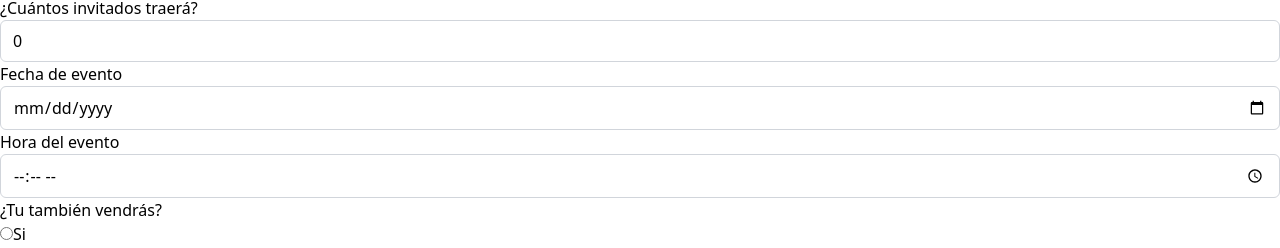
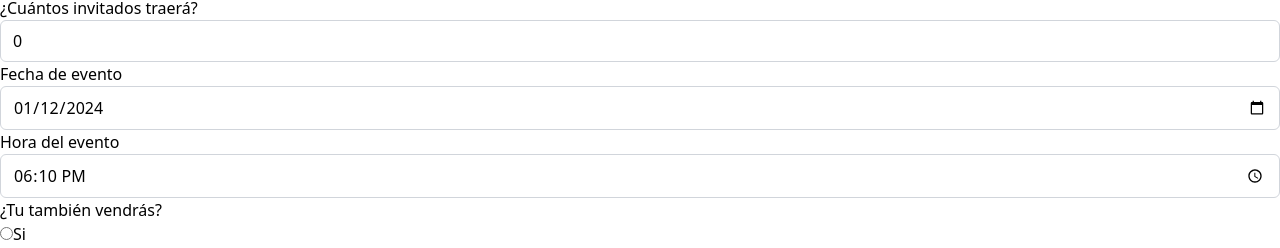
Before and after one commit to victorivanlopezlearning/crm-zustand-app, a React (Vite) app: page /dashboard/wedding-invitation in a window 1280 px wide. Shown: the part 568-816 px from the top of the page. Built offline with nearby package versions, Linux system fonts and the light colour scheme; no server answers.

Commit message:
Added: eventDate and eventTime functionality

```diff
--- a/src/pages/03-slices/WeddingInvitationPage.tsx
+++ b/src/pages/03-slices/WeddingInvitationPage.tsx
@@ -12,6 +12,11 @@ export const WeddingInvitationPage = () => {
 
   const guestCount = useWeddingBoundStore((state) => state.guestCount);
   const setGuestCount = useWeddingBoundStore((state) => state.setGuestCount);
+
+  const eventDate = useWeddingBoundStore((state) => state.eventYYYYMMDD());
+  const eventTime = useWeddingBoundStore((state) => state.eventHHMM());
+  const setEventDate = useWeddingBoundStore((state) => state.setEventDate);
+  const setEventTime = useWeddingBoundStore((state) => state.setEventTime);
 
   return (
     <>
@@ -88,6 +93,8 @@ export const WeddingInvitationPage = () => {
                     type="date"
                     name="eventDate"
                     id="eventDate"
+                    value={eventDate}
+                    onChange={(e) => setEventDate(e.target.value)}
                   />
                 </div>
               </div>
@@ -102,6 +109,8 @@ export const WeddingInvitationPage = () => {
                     type="time"
                     name="eventTime"
                     id="eventTime"
+                    value={eventTime}
+                    onChange={(e) => setEventTime(e.target.value)}
                   />
                 </div>
               </div>
```
